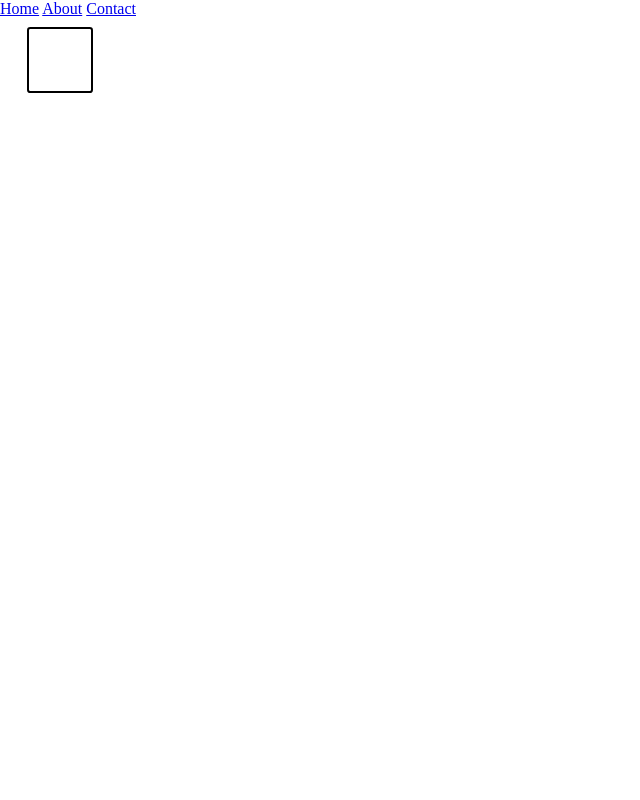
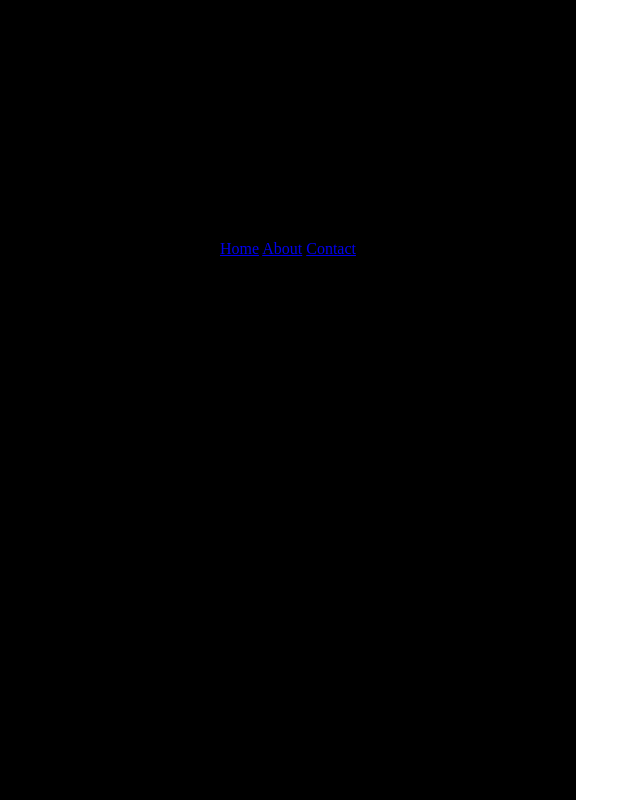
Before and after one commit to MohamedBechirMejri/TOP-MobileMenu, a website built with webpack: page src/template.html in a window 1280 px wide. Shown: the whole page, without its empty margins (0-640 px from the left). Built offline with nearby package versions, Linux system fonts and the light colour scheme.

Commit message:
style nav

```diff
--- a/src/main.scss
+++ b/src/main.scss
@@ -15,7 +15,20 @@ nav {
         position: fixed;
         left: 2em;
         top: 2em;
+        display: none;
     }
 
+.navlinks-container {
+    background-color: black;
+    position: fixed;
 
+    height: 100%;
+    width: 45%;
 }
+.navlinks {
+    position: absolute;
+    top: 30%;
+    left: 50%;
+    transform: translate(-50%);
+}
+}
```
